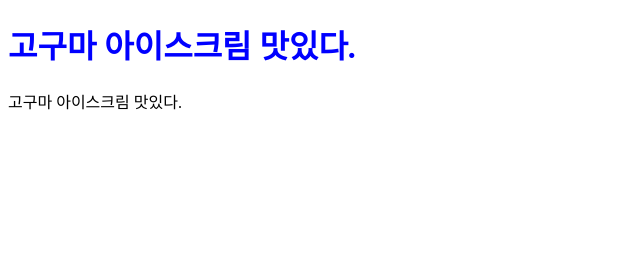
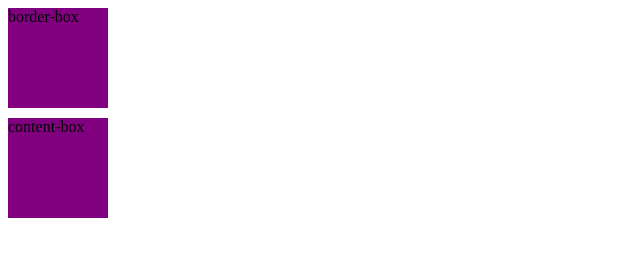
Before and after one commit to jack0928/UMC-8th-Web, a plain HTML site: page index.html in a window 1280 px wide. Shown: the whole page, without its empty margins (0-640 px from the left). Drawn offline with Linux system fonts and the light colour scheme.

Commit message:
box-sizing 예제

```diff
--- a/index.html
+++ b/index.html
@@ -6,19 +6,18 @@
   <meta name="viewport" content="width=device-width, initial-scale=1.0">
   <title>Document</title>
   <style>
-    .sweet-potato-class {
-      color: red;
-    }
-
-    .sweet-potato-class {
-      color: blue;
+    .box {
+      width: 100px;
+      height: 100px;
+      background-color: purple;
+      margin-bottom: 10px;
     }
   </style>
 </head>
 
 <body>
-  <h1 class="sweet-potato-class">고구마 아이스크림 맛있다.</h1>
-  <div>고구마 아이스크림 맛있다.<div>
+  <div class="box box1">border-box</div>
+  <div class="box box2">content-box</div>
 </body>
 
 </html>
```
